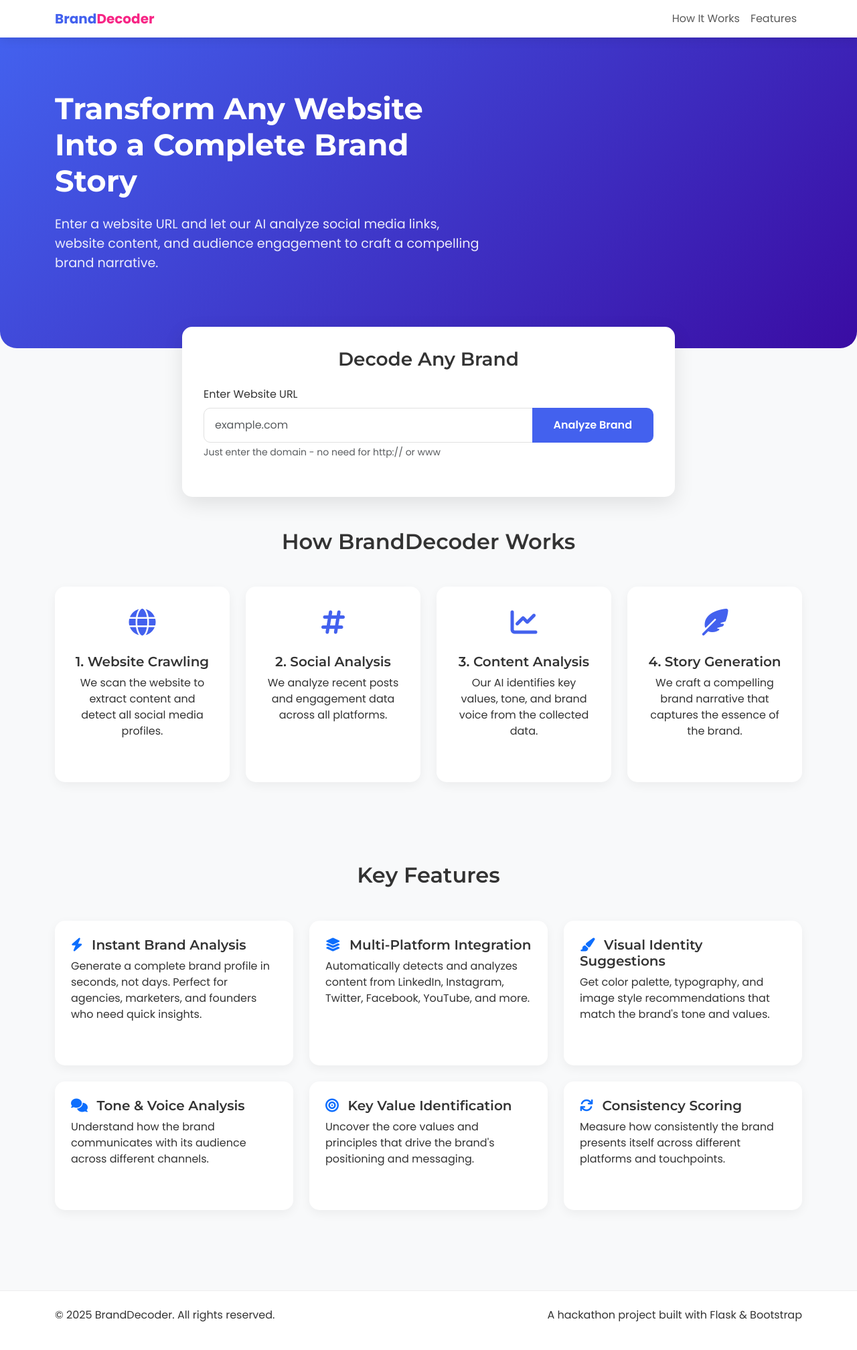
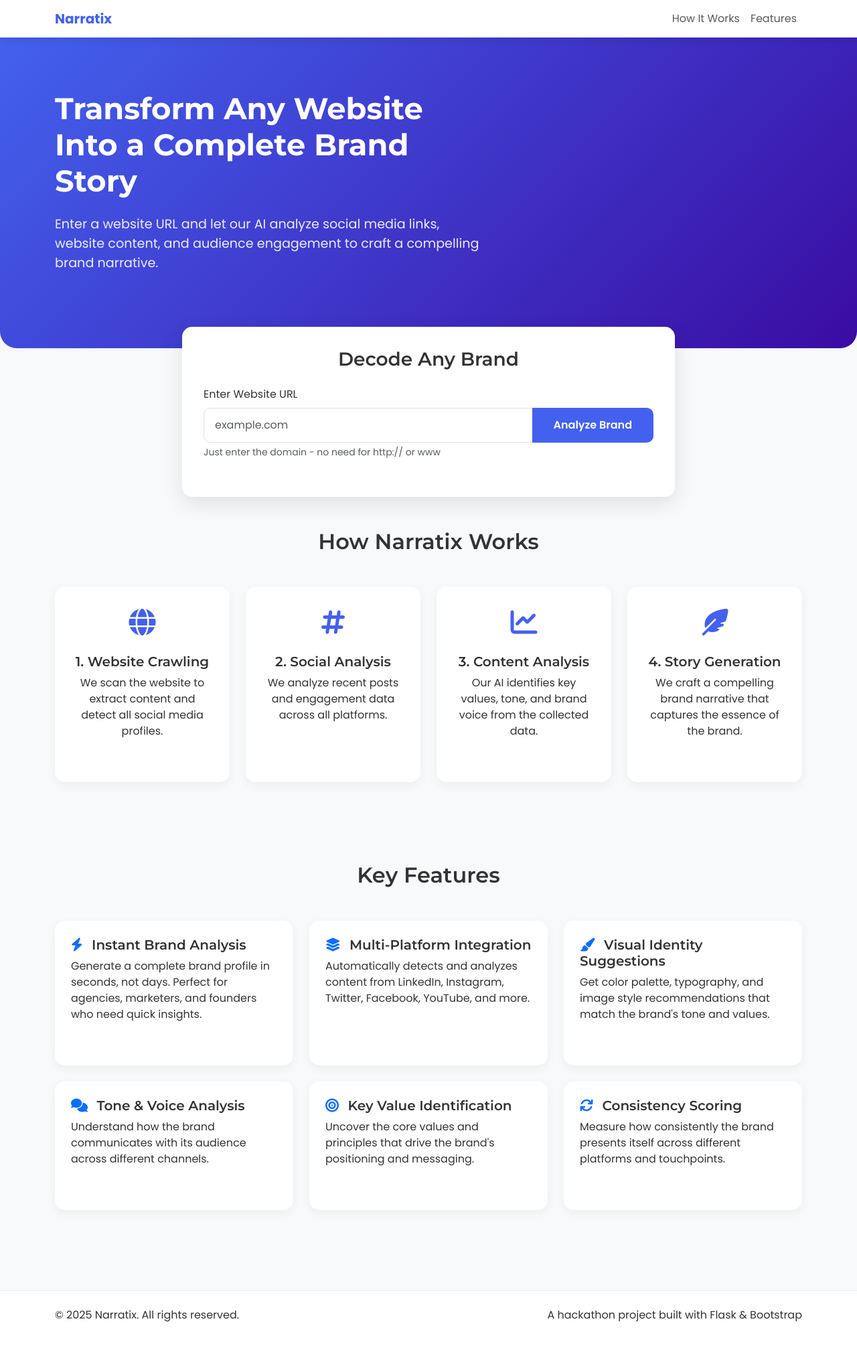
Before and after one commit to aryamaddel/Narratix, a Flask app: page / in a window 1280 px wide. Shown: the whole page at 67% size. Run offline with Flask 3, Linux system fonts and the light colour scheme; some libraries are stand-ins or nearby versions.

Commit message:
Update branding references from BrandDecoder to Narratix in index.html

```diff
--- a/templates/index.html
+++ b/templates/index.html
@@ -3,7 +3,7 @@
 <head>
     <meta charset="UTF-8">
     <meta name="viewport" content="width=device-width, initial-scale=1.0">
-    <title>BrandDecoder - Website to Brand Story Generator</title>
+    <title>Narratix - Website to Brand Story Generator</title>
 
     <!-- Bootstrap CSS from CDN -->
     <link href="https://cdn.jsdelivr.net/npm/bootstrap@5.3.0/dist/css/bootstrap.min.css" rel="stylesheet">
@@ -333,7 +333,7 @@
     <!-- Navigation -->
     <nav class="navbar navbar-expand-lg navbar-light sticky-top">
         <div class="container">
-            <a class="navbar-brand" href="#">Brand<span class="brand-highlight">Decoder</span></a>
+            <a class="navbar-brand" href="#">Narratix</a>
             <button class="navbar-toggler" type="button" data-bs-toggle="collapse" data-bs-target="#navbarNav">
                 <span class="navbar-toggler-icon"></span>
             </button>
@@ -526,7 +526,7 @@
     <!-- How It Works Section -->
     <section id="how-it-works" class="py-5">
         <div class="container">
-            <h2 class="text-center mb-5">How BrandDecoder Works</h2>
+            <h2 class="text-center mb-5">How Narratix Works</h2>
             <div class="row">
                 <div class="col-md-3 mb-4">
                     <div class="feature-card text-center">
@@ -618,7 +618,7 @@
         <div class="container">
             <div class="row">
                 <div class="col-md-6">
-                    <p>&copy; 2025 BrandDecoder. All rights reserved.</p>
+                    <p>&copy; 2025 Narratix. All rights reserved.</p>
                 </div>
                 <div class="col-md-6 text-end">
                     <p>A hackathon project built with Flask & Bootstrap</p>
```
